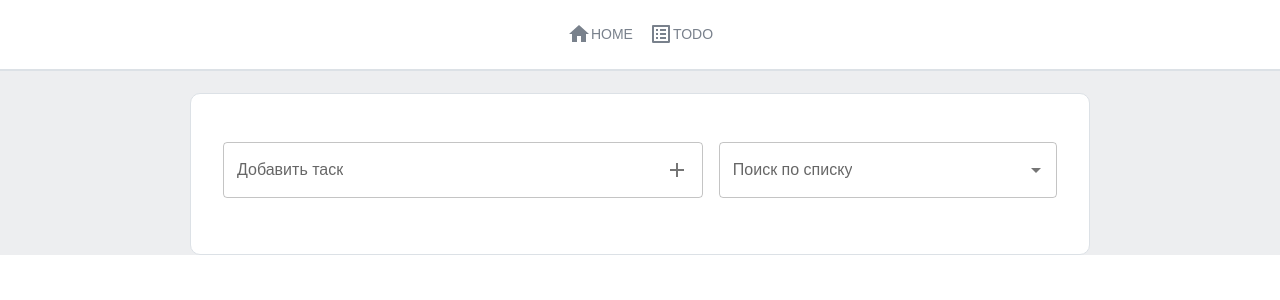
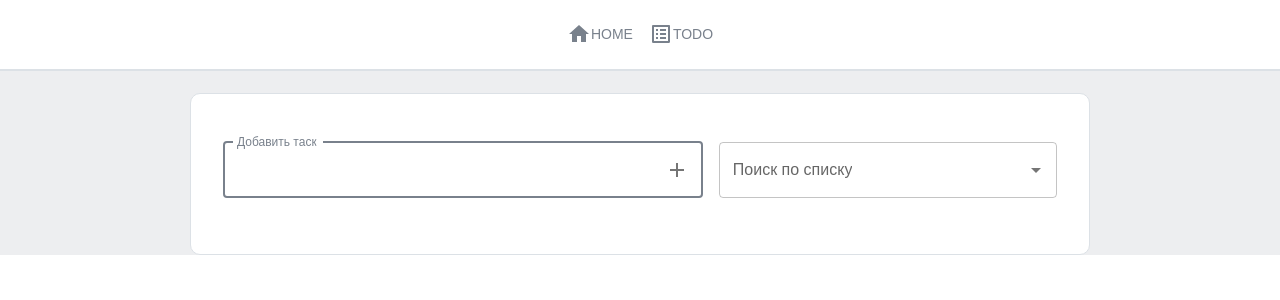
Before and after one commit to REIGEN06/todo-next-js, a Next.js app: page /todolist in a window 1280 px wide. Shown: the top 300 px of the page. Built offline with nearby package versions, Linux system fonts and the light colour scheme.

Commit message:
feat: autoFocus при добавлении нового таска

```diff
--- a/src/app/todolist/page.tsx
+++ b/src/app/todolist/page.tsx
@@ -79,8 +79,13 @@ const ToDoList = () => {
 							<TextField
 								label="Добавить таск"
 								variant="outlined"
-								multiline
 								fullWidth
+								autoFocus
+								inputRef={(input) => {
+									if (input != null) {
+										input.focus();
+									}
+								}}
 								value={input}
 								onChange={(e) => setInput(e.target.value)}
 								InputProps={{
```
